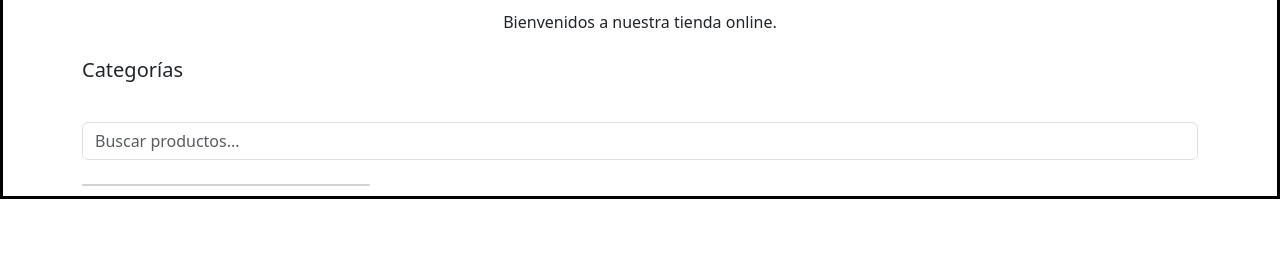
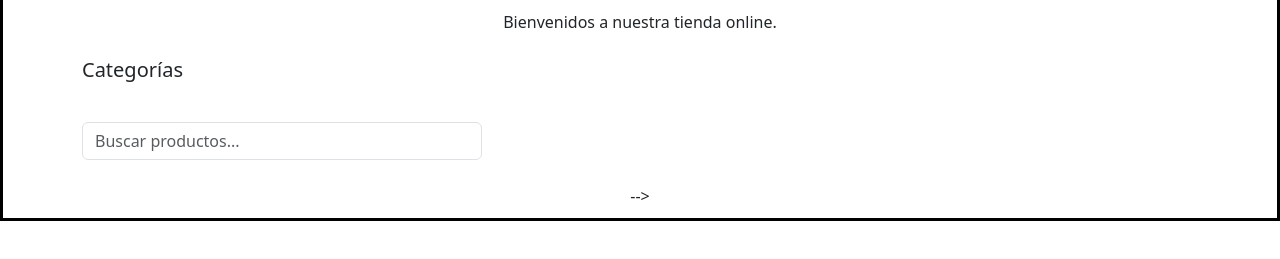
Before and after one commit to Jorchu2025/laboratorio-aplicaciones-web-cliente, a website with bundled scripts: page index.html in a window 1280 px wide. Shown: the part 97-356 px from the top of the page. Built offline with nearby package versions, Linux system fonts and the light colour scheme; no server answers.

Commit message:
arreglo en estilos del buscador y catalogo

```diff
--- a/css/style.css
+++ b/css/style.css
@@ -94,6 +94,10 @@ main {
     background: rgba(0, 0, 0, 0.5);
 }
 
+#search-input {
+    max-width: 400px;
+}
+
 .category {
     border-radius: 9999px;
     background-color: white;
--- a/index.html
+++ b/index.html
@@ -33,20 +33,7 @@
 		<div class="container m-4">
 			<input type="text" id="search-input" class="form-control" placeholder="Buscar productos...">
 		</div>
-		<div class="row container container-fluid gap-3">
-			<div class="card" style="width: 18rem;">
-				<div id="prod-container" class="row container container-fluid gap-3">
-
-					<!-- card de ejemplo -->
-					<!-- <div class="card" style="width: 18rem;">
-				<img src="/public/images/apple.webp" class="card-img-top" alt="...">
-				<div class="card-body">
-					<h5 class="card-title">Card title</h5>
-					<p class="card-text">Some quick example text to build on the card title and make up the bulk of the
-						card’s content.</p>
-					<a href="#" class="btn btn-primary">Go somewhere</a>
-
-				</div>
+		<div id="prod-container" class="row container container-fluid gap-3"></div>
 			</div> -->
 
 				</div>
```
